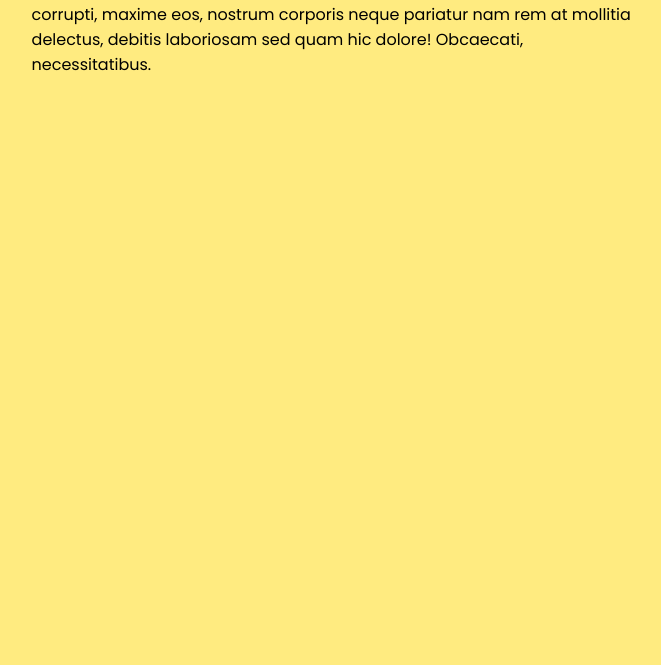
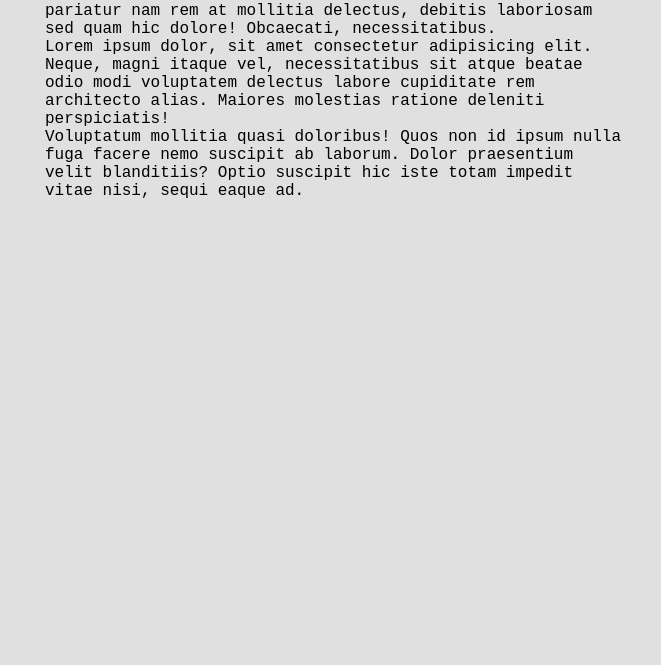
Before and after one commit to RVCC-IDMX/poem-site-tarunbalaji3, an Eleventy site: page src/index.html in a window 1280 px wide. Shown: the part 135-800 px from the top of the page, without its empty margins (307-968 px from the left). Built offline with nearby package versions, Linux system fonts and the light colour scheme; Eleventy itself is replaced by a stand-in of ours; files that its build step writes are made by us from their sources.

Commit message:
Edit HTML and CSS

```diff
--- a/src/index.html
+++ b/src/index.html
@@ -1,18 +1,34 @@
 <!DOCTYPE html>
 <html lang="en">
   <head>
-    <meta charset="UTF-8">
-    <meta name="viewport" content="width=device-width, initial-scale=1.0">
-    <meta name="description" content="A modern CSS page">
+    <meta charset="UTF-8" />
+    <meta name="viewport" content="width=device-width, initial-scale=1.0" />
+    <meta name="description" content="A modern CSS page" />
     <meta name="generator" content="Eleventy v1.2" />
     <title>IDMX 11ty Sass Starter</title>
-    <link rel="shortcut icon" href="images/favicon.png" type="image/png">
+    <link rel="shortcut icon" href="images/favicon.png" type="image/png" />
     <link rel="icon" type="image/svg+xml" href="images/favicon.svg" />
-    <link rel="stylesheet" href="css/main.css">
+    <link rel="stylesheet" href="css/main.css" />
   </head>
   <body>
-  <h1>IDMX 11ty Sass Starter</h1>
-  <p>Lorem ipsum dolor, sit amet consectetur adipisicing elit. Vitae sapiente corrupti, maxime eos, nostrum corporis neque pariatur nam rem at mollitia delectus, debitis laboriosam sed quam hic dolore! Obcaecati, necessitatibus.</p>
-  <script src="js/index.js"></script>
+    <h1>Hello there</h1>
+    <p>
+      Lorem ipsum dolor, sit amet consectetur adipisicing elit. Vitae sapiente
+      corrupti, maxime eos, nostrum corporis neque pariatur nam rem at mollitia
+      delectus, debitis laboriosam sed quam hic dolore! Obcaecati,
+      necessitatibus.
+    </p>
+    <p>
+      Lorem ipsum dolor, sit amet consectetur adipisicing elit. Neque, magni
+      itaque vel, necessitatibus sit atque beatae odio modi voluptatem delectus
+      labore cupiditate rem architecto alias. Maiores molestias ratione deleniti
+      perspiciatis!
+    </p>
+    <p>
+      Voluptatum mollitia quasi doloribus! Quos non id ipsum nulla fuga facere
+      nemo suscipit ab laborum. Dolor praesentium velit blanditiis? Optio
+      suscipit hic iste totam impedit vitae nisi, sequi eaque ad.
+    </p>
+    <script src="js/index.js"></script>
   </body>
 </html>
--- a/src/sass/abstracts/_variables.scss
+++ b/src/sass/abstracts/_variables.scss
@@ -1,16 +1,15 @@
 /* variables */
 
-@use "./functions" as func;
+@use './functions' as func;
 
-$bg-color: gold;
+$bg-color: silver;
 $bg-very-light: func.tint($bg-color, 50%);
 $bg-light: func.tint($bg-color, 25%);
 $bg-medium: $bg-color;
 $bg-dark: func.shade($bg-color, 25%);
 $bg-very-dark: func.shade($bg-color, 50%);
 
-
-$primary-color: rebeccapurple;
+$primary-color: red;
 $primary-very-light: func.tint($primary-color, 50%);
 $primary-light: func.tint($primary-color, 25%);
 $primary-medium: $primary-color;
--- a/src/sass/base/_typography.scss
+++ b/src/sass/base/_typography.scss
@@ -2,7 +2,7 @@
 
 @import url('https://fonts.googleapis.com/css2?family=Poppins&display=swap');
 
-$font: "Poppins", serif;
+$font: 'Courier New', serif;
 
 // body font styling vars
 $body-font-size: 120%;
```
